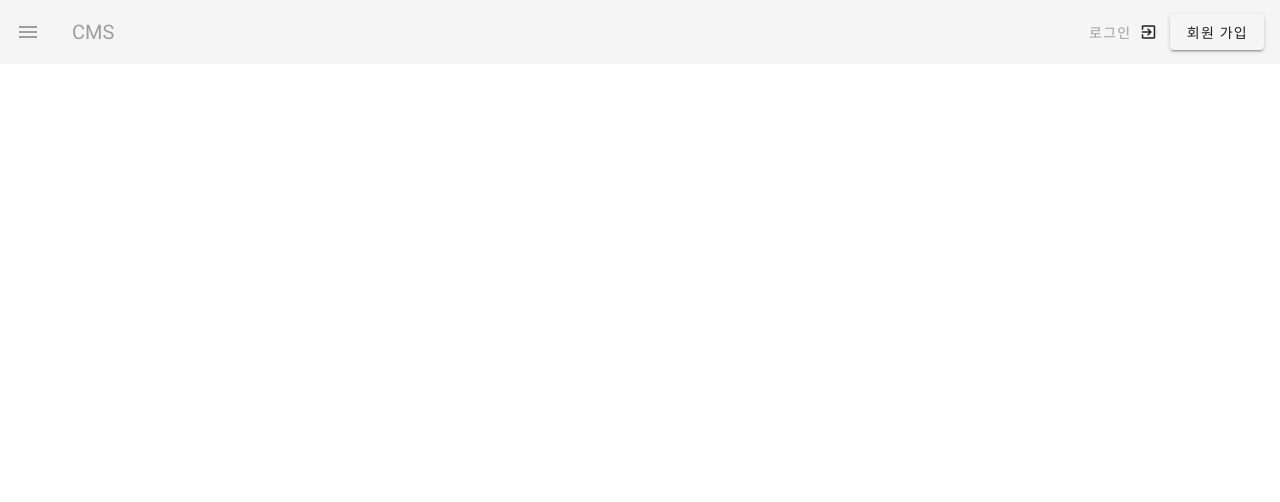
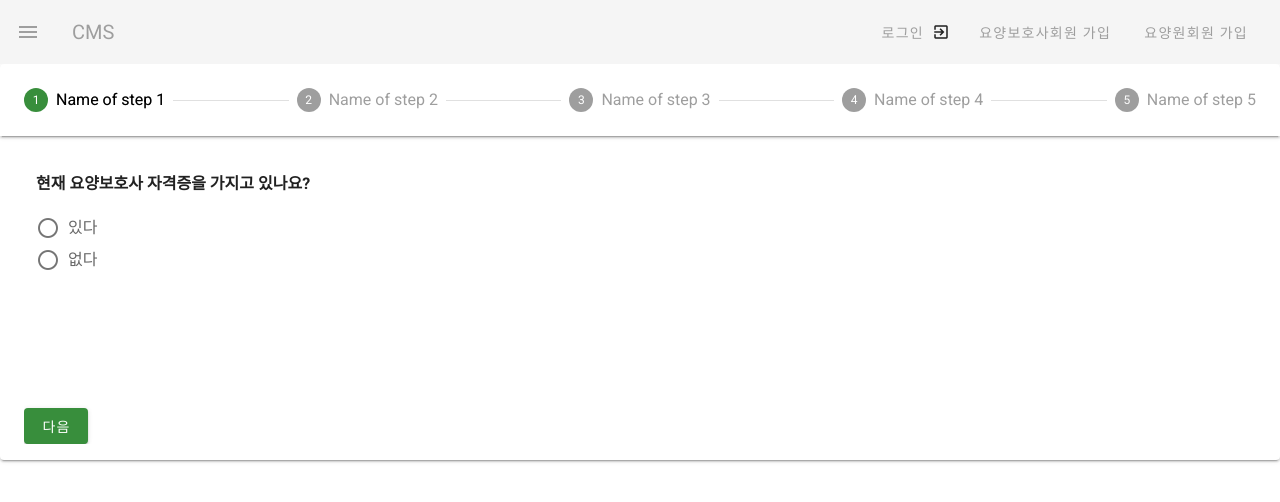
Before and after one commit to god102104/CDP1, a Vue app in the folder client/: page /certificate in a window 1280 px wide. Shown: the top 502 px of the page. Built offline with nearby package versions, Linux system fonts and the light colour scheme.

Commit message:
sign up for caregiver working on

```diff
--- a/client/src/components/Navbar.vue
+++ b/client/src/components/Navbar.vue
@@ -10,8 +10,11 @@
         <span class="grey--text">로그인</span>
         <v-icon right>exit_to_app</v-icon>
       </v-btn>
-      <v-btn to="/signup">
-        <span>회원 가입</span>
+      <v-btn depressed color="transparent" to="/cg_signup">
+        <span class="grey--text">요양보호사회원 가입</span>
+      </v-btn>
+      <v-btn depressed color="transparent" to="/chd_signup">
+        <span class="grey--text">요양원회원 가입</span>
       </v-btn>
     </v-app-bar>
     <v-navigation-drawer disable-resize-watcher app v-model="drawer" class="light-green lighten-4">
--- a/client/src/router/index.js
+++ b/client/src/router/index.js
@@ -4,7 +4,9 @@ import Home from '../views/Home.vue';
 import Login from '../views/Login.vue';
 import Jobopening from '../views/Jobopening.vue';
 import Applicant from '../views/Applicant.vue';
-import Signup from '../views/Signup';
+import cg_Signup from '../views/forCg/cg_Signup';
+import chd_Signup from '../views/forChd/chd_Signup';
+import Certificate from '../views/forCg/Certificate';
 
 Vue.use(VueRouter);
 
@@ -30,10 +32,20 @@ const routes = [
     component: Login,
   },
   {
-    path: '/signup',
-    name: 'signup',
-    component: Signup,
+    path: '/cg_signup',
+    name: 'cg_signup',
+    component: cg_Signup,
   },
+  {
+    path: '/chd_signup',
+    name: 'chd_signup',
+    component: chd_Signup,
+  },
+  {
+    path: '/certificate',
+    name: 'certificate',
+    component: Certificate,
+  }
 ];
 
 const router = new VueRouter({
--- a/client/src/views/Applicant.vue
+++ b/client/src/views/Applicant.vue
@@ -1,6 +1,6 @@
 <template>
   <div class="Applicant">
-    <h1>요양 보호사 찾기 페이지</h1>
+    <h1>요양 보호사 찾기</h1>
     <div v-for="caregiver in caregivers" v-bind:key="caregiver.id">{{caregiver}}</div>
   </div>
 </template>
--- /dev/null
+++ b/client/src/views/forCg/Certificate.vue
@@ -0,0 +1,112 @@
+<template>
+  <v-stepper v-model="e1">
+    <v-stepper-header>
+      <v-stepper-step :complete="e1 > 1" step="1">Name of step 1</v-stepper-step>
+      <v-divider></v-divider>
+      <v-stepper-step :complete="e1 > 2" step="2">Name of step 2</v-stepper-step>
+      <v-divider></v-divider>
+      <v-stepper-step :complete="e1 > 3" step="3">Name of step 3</v-stepper-step>
+      <v-divider></v-divider>
+      <v-stepper-step :complete="e1 > 4" step="4">Name of step 4</v-stepper-step>
+      <v-divider></v-divider>
+      <v-stepper-step step="5">Name of step 5</v-stepper-step>
+    </v-stepper-header>
+
+    <v-stepper-items>
+      <v-stepper-content step="1">
+        <v-card class="mb-12" height="200px" flat>
+         <v-col cols="12">
+          <b>현재 요양보호사 자격증을 가지고 있나요?</b>
+
+         <v-radio-group>
+          <v-radio label="있다"></v-radio>
+          <v-radio label="없다"></v-radio>
+         </v-radio-group>
+         </v-col>
+        </v-card>
+
+        <v-btn color="primary" @click="e1 = 2">
+          다음
+        </v-btn>
+      </v-stepper-content>
+
+      <v-stepper-content step="2">
+        <v-card class="mb-12" height="400px" flat>
+         <v-col cols="12">
+          <b>어떤 활동을 할 수 있나요?</b>
+           <v-checkbox label="씻겨주기" v-model="wash"></v-checkbox>
+           <v-checkbox label="용변" v-model="toilet"></v-checkbox>
+           <v-checkbox label="밥먹여주기" v-model="feed"></v-checkbox>
+           <v-checkbox label="운동시켜주기" v-model="exercise"></v-checkbox>
+           <v-checkbox label="말동무해주기" v-model="talk"></v-checkbox>
+         </v-col>
+        </v-card>
+
+        <v-btn color="primary" @click="e1 = 3">
+          다음
+        </v-btn>
+        <v-btn @click="e1 = 1">이전</v-btn>
+      </v-stepper-content>
+
+      <v-stepper-content step="3">
+        <v-card class="mb-12" height="200px" flat>
+         <b>지도생성</b>
+        </v-card>
+
+        <v-btn color="primary" @click="e1 = 4">
+          다음
+        </v-btn>
+        <v-btn @click="e1 = 2">이전</v-btn>
+      </v-stepper-content>
+
+      <v-stepper-content step="4">
+        <v-card class="mb-12" height="200px" flat>
+         <v-col cols="12">
+          <b>언제 활동 할 수 있나요?</b>
+          <v-radio-group>
+           <v-radio class="font-weight-bold" label="월~금 종일"></v-radio>
+           <v-radio class="font-weight-bold" label="월~금 오전"></v-radio>
+           <v-radio class="font-weight-bold" label="월~금 오후"></v-radio>
+           <v-radio class="font-weight-bold" label="주말 종일"></v-radio>
+           <v-radio class="font-weight-bold" label="내가 원하는 시간 직접 입력하기"></v-radio>
+          </v-radio-group>
+         </v-col>
+        </v-card>
+
+        <v-btn color="primary" @click="e1 = 5">
+          다음
+        </v-btn>
+
+        <v-btn @click="e1 = 4">Cancel</v-btn>
+      </v-stepper-content>
+
+      <v-stepper-content step="5">
+        <v-card class="mb-12" height="200px" flat>
+
+        </v-card>
+
+        <v-btn color="primary" @click="e1 = 5">
+          Continue
+        </v-btn>
+
+        <v-btn text>Cancel</v-btn>
+      </v-stepper-content>
+    </v-stepper-items>
+  </v-stepper>
+</template>
+
+<script>
+  export default {
+    data () {
+      return {
+        e1: 1,
+        certificate: false,
+        wash: false,
+        toilet: false,
+        feed: false,
+        exercise: false,
+        talk: false
+      }
+    },
+  }
+</script>
--- /dev/null
+++ b/client/src/views/forCg/cg_Signup.vue
@@ -0,0 +1,21 @@
+<template>
+    <v-container>
+        <v-col>
+            <v-row justify="center">
+                <v-img src="https://afscenter.org/wp-content/uploads/AdobeStock_75313743.jpeg"
+                height="100px" width="150px"></v-img>
+            </v-row>
+        </v-col>
+        <v-row justify="center">
+            <span style="font-size:30px">중간수수료 없이!</span>
+        </v-row>
+        <v-row justify="center">
+            <span style="font-size:20px" class="grey--text">든든한 요양보호사로 일해보세요.</span>
+        </v-row>
+        <v-row justify="center">
+            <v-btn depressed class="green" to="/Certificate">
+            <span style="font-size:20px" class="white--text">회원가입 시작하기</span>
+            </v-btn>
+        </v-row>
+    </v-container>
+</template>
```
Also changed, not shown: client/src/views/forChd/chd_Signup.vue (added), 1 other file (tests, documents, lock files or other folders).
